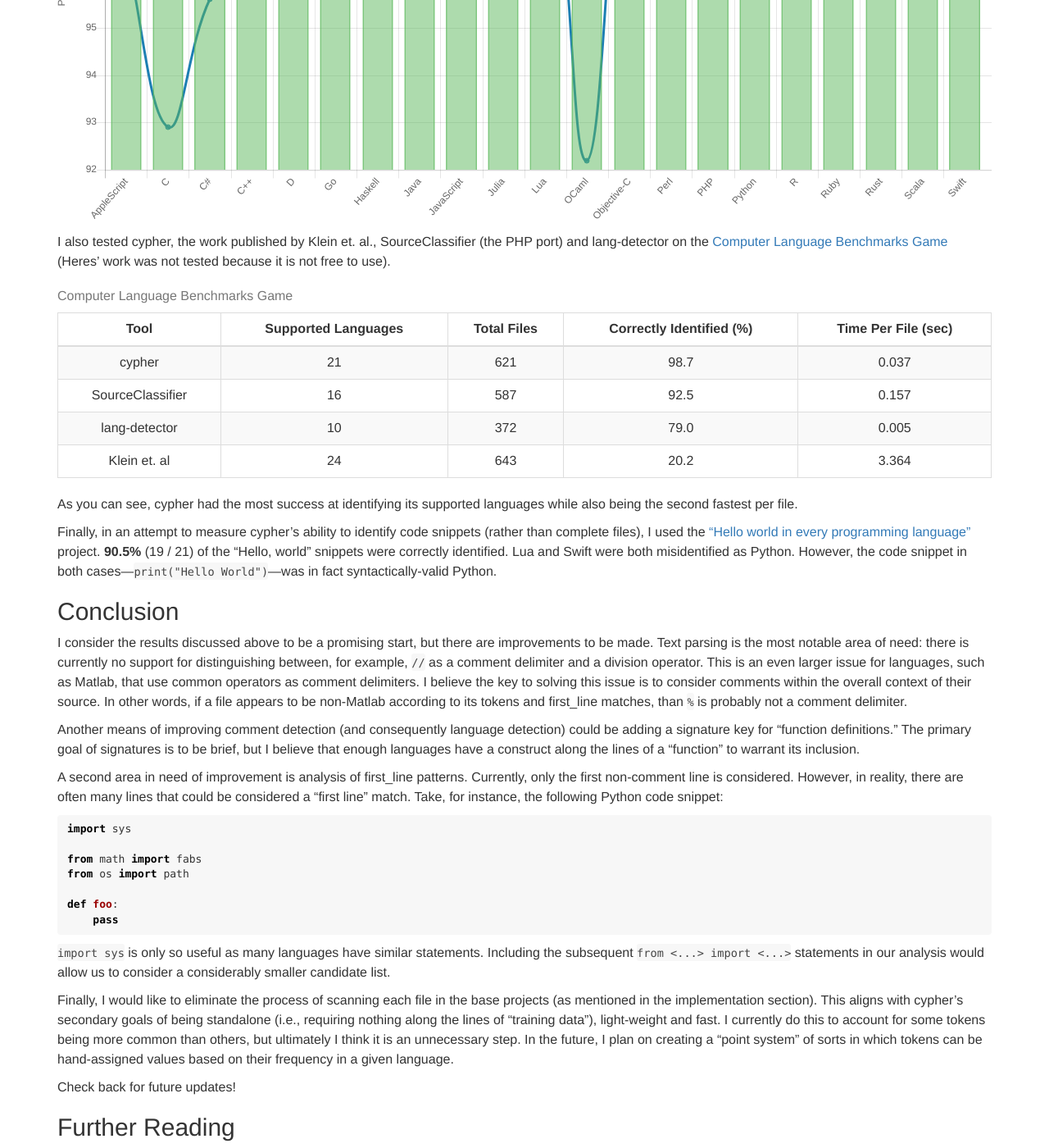
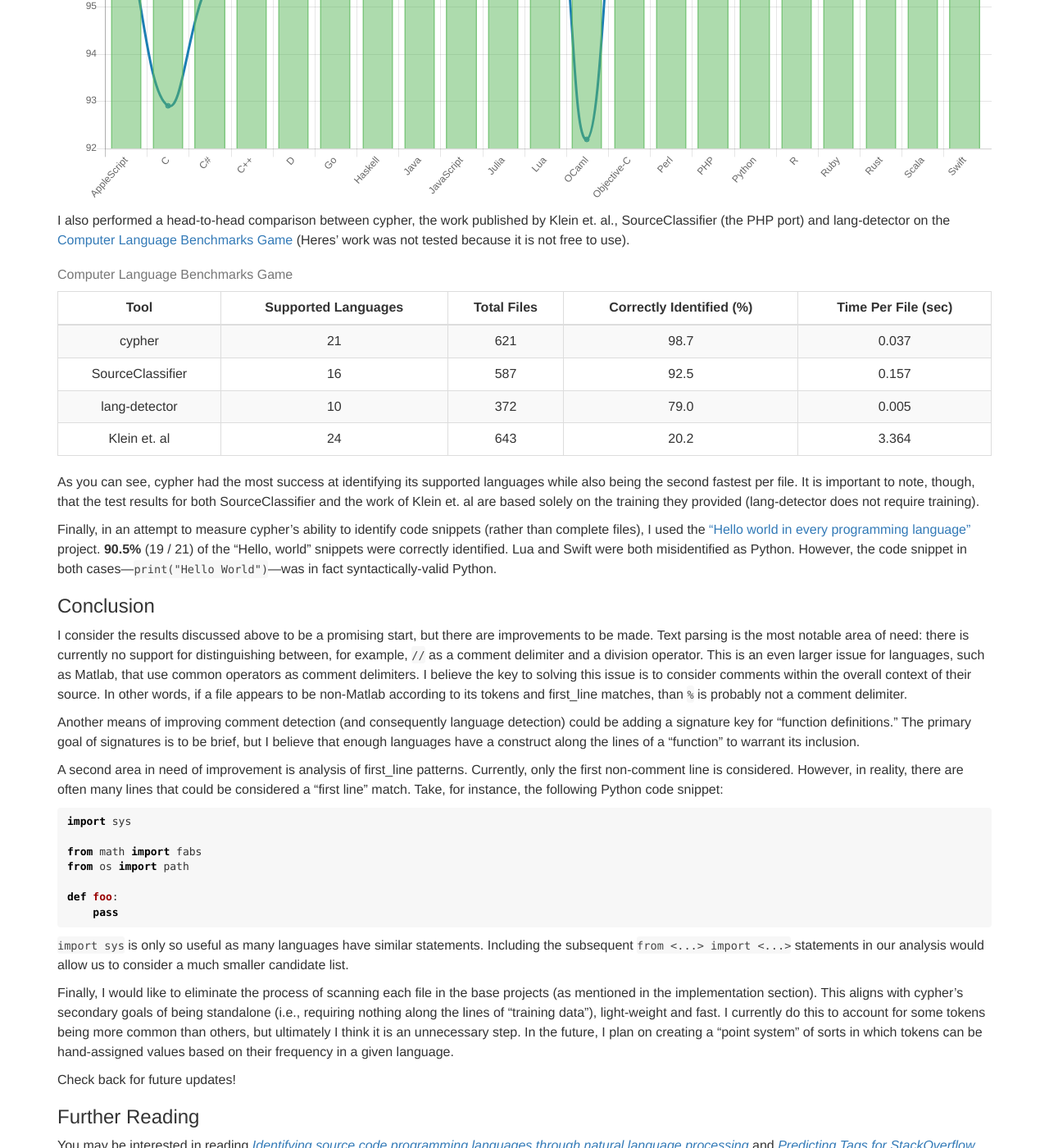
Before and after one commit to jdkato/jdkato.github.io, a Jekyll site: the page built from _posts/2016-08-30-identifying-the-language-of-source-code-.markdown, in a window 1280 px wide and 1400 px high, scrolled down 2750 px. Shown: the whole window at 82% size. Built offline with Jekyll 4.4.1, drawn with Linux system fonts in a browser that asks for light colours; nearby versions of some CDN libraries; some of the changed text lies outside the part shown.

Commit message:
Publish post on cypher

````diff
--- a/_layouts/post.html
+++ b/_layouts/post.html
@@ -7,13 +7,13 @@ layout: default
 
 <article>
     <header id="post-header">
-        <h1 class="page-header" id="post-title">
+        <h2 class="page-header" id="post-title">
             {{ post.title }}
             <small>
                 <i class="fa fa-calendar"></i>
                 {{ post.date | date: '%b. %d, %Y' }}
             </small>
-        </h1>
+        </h2>
     </header>
     <div id="post-content">{{ content }}</div>
 </article>
--- a/_posts/2016-08-30-identifying-the-language-of-source-code-.markdown
+++ b/_posts/2016-08-30-identifying-the-language-of-source-code-.markdown
@@ -19,7 +19,7 @@ The process of language identification is typically associated with natural lang
 
 I started working on my own solution, [cypher](https://github.com/jdkato/cypher), with the goal of pursuing a strategy similar to (2). My goals were to be accurate, fast and light-weight with minimal reliance on training data.
 
-## Strategy
+### Strategy
 
 My strategy is based on the creation of "signatures," which are JSON files intended to provide a brief description of my target languages: AppleScript, C#, C++, C, D, Go, Haskell, Java, JavaScript, Julia, Lua, OCaml, Objective-C, Perl, PHP, Python, R, Ruby, Rust, Scala and Swift.
 
@@ -49,7 +49,7 @@ As seen in the Scala example above, each signature consists of five keys:
 
 These signatures are then used as a means of computing how similar a file or snippet is to each of cypher's known languages.
 
-## Implementation
+### Implementation
 
 cypher's core codebase consists 220 lines of Python source (excluding comments) and 21 signatures for a total uncompressed weight of approximately 32 KB. [MessagePack](http://msgpack.org/index.html) is the only external dependency.
 
@@ -103,7 +103,7 @@ Haskell, Lua, AppleScript
 
 The language signatures tell us that `--` is a comment character in only AppleScript, Haskell and Lua. This definitely increases the percentage of correctly identified files, but it also heavily relies on accurately identifying comment delimiters.
 
-## Results
+### Results
 
 **99.4%** of files were correctly identified across the 21 base projects (14,281 files), with C (97.4%) being the least accurate. Haskell was the most common culprit in misidentification cases, contributing significantly to Python and Ruby. However, since the base projects were used to create and refine the signatures, these results are not particularly meaningful.
 
@@ -130,7 +130,7 @@ In order to better measure cypher's ability to identify languages in the "wild,"
   </div>
 </div>
 
-I also tested cypher, the work published by Klein et. al., SourceClassifier (the PHP port) and lang-detector on the [Computer Language Benchmarks Game](https://github.com/nbraud/benchmarksgame) (Heres' work was not tested because it is not free to use).
+I also performed a head-to-head comparison between cypher, the work published by Klein et. al., SourceClassifier (the PHP port) and lang-detector on the [Computer Language Benchmarks Game](https://github.com/nbraud/benchmarksgame) (Heres' work was not tested because it is not free to use).
 
 <table class = "table">
    <caption>Computer Language Benchmarks Game</caption>
@@ -175,11 +175,11 @@ I also tested cypher, the work published by Klein et. al., SourceClassifier (the
    </tbody>
 </table>
 
-As you can see, cypher had the most success at identifying its supported languages while also being the second fastest per file.
+As you can see, cypher had the most success at identifying its supported languages while also being the second fastest per file. It is important to note, though, that the test results for both SourceClassifier and the work of Klein et. al are based solely on the training they provided (lang-detector does not require training).
 
 Finally, in an attempt to measure cypher's ability to identify code snippets (rather than complete files), I used the ["Hello world in every programming language"](https://github.com/leachim6/hello-world) project. **90.5%** (19 / 21) of the "Hello, world" snippets were correctly identified. Lua and Swift were both misidentified as Python. However, the code snippet in both cases&mdash;`print("Hello World")`&mdash;was in fact syntactically-valid Python.
 
-## Conclusion
+### Conclusion
 
 I consider the results discussed above to be a promising start, but there are improvements to be made. Text parsing is the most notable area of need: there is currently no support for distinguishing between, for example, `//` as a comment delimiter and a division operator. This is an even larger issue for languages, such as Matlab, that use common operators as comment delimiters. I believe the key to solving this issue is to consider comments within the overall context of their source. In other words, if a file appears to be non-Matlab according to its tokens and first_line matches, than `%` is probably not a comment delimiter.
 
@@ -197,12 +197,12 @@ def foo:
     pass
 ```
 
-`import sys` is only so useful as many languages have similar statements. Including the subsequent `from <...> import <...>` statements in our analysis would allow us to consider a considerably smaller candidate list.
+`import sys` is only so useful as many languages have similar statements. Including the subsequent `from <...> import <...>` statements in our analysis would allow us to consider a much smaller candidate list.
 
 Finally, I would like to eliminate the process of scanning each file in the base projects (as mentioned in the implementation section). This aligns with cypher's secondary goals of being standalone (i.e., requiring nothing along the lines of "training data"), light-weight and fast. I currently do this to account for some tokens being more common than others, but ultimately I think it is an unnecessary step. In the future, I plan on creating a "point system" of sorts in which tokens can be hand-assigned values based on their frequency in a given language.
 
 Check back for future updates!
 
-## Further Reading
+### Further Reading
 
 You may be interested in reading *[Identifying source code programming languages through natural language processing](http://dare.uva.nl/cgi/arno/show.cgi?fid=636817)* and *[Predicting Tags for StackOverflow Questions](http://cs229.stanford.edu/proj2013/SchusterZhuCheng-PredictingTagsforStackOverflowQuestions.pdf)*. There is also Github's [Linguist](https://github.com/github/linguist), a project with the goal of identifying files contained in Git repositories.
--- a/stylesheets/2016-08-30.css
+++ /dev/null
@@ -1,3 +0,0 @@
-.modal-table {
-  margin-bottom: 0;
-}
````
Also changed, not shown: other parts of _posts/2016-08-30-identifying-the-language-of-source-code-.markdown (+1 -1 lines).
